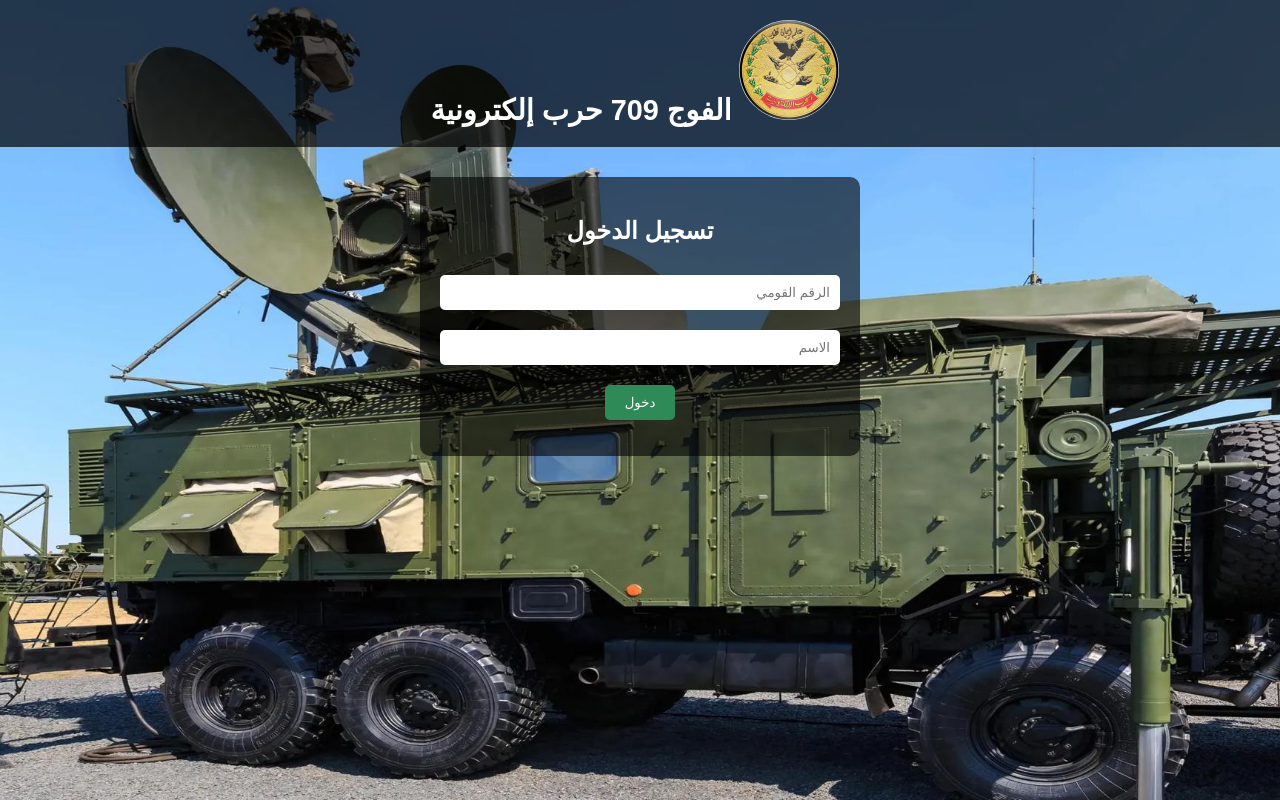
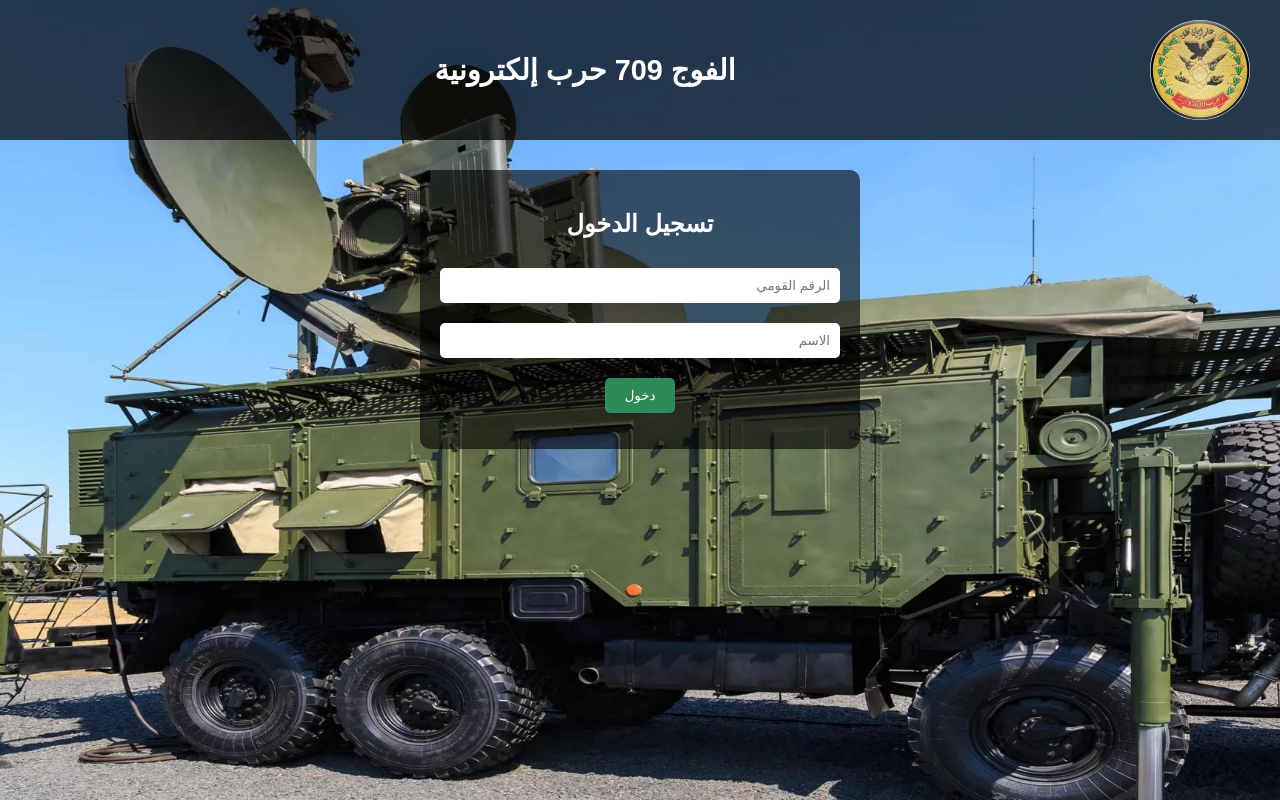
Before and after one commit to kamalsororr/Meal-Reservation, a plain HTML site: page index.html in a window 1280 px wide. Drawn offline with Linux system fonts and the light colour scheme; no server answers.

Commit message:
Update index.html

```diff
--- a/index.html
+++ b/index.html
@@ -11,7 +11,8 @@
 </head>
 <body>
     <header>
-        <h1><img src="assets/logo.jpg" alt="logo" class="logo"> الفوج 709 حرب إلكترونية </h1>
+        <img src="assets/logo.jpg" alt="logo" class="logo">
+        <h1> الفوج 709 حرب إلكترونية </h1>
     </header>
     <main id="login-section">
         <h2>تسجيل الدخول</h2>
```
